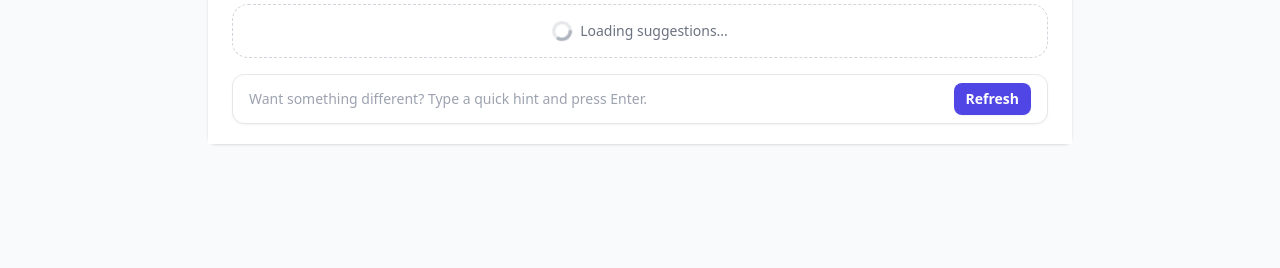
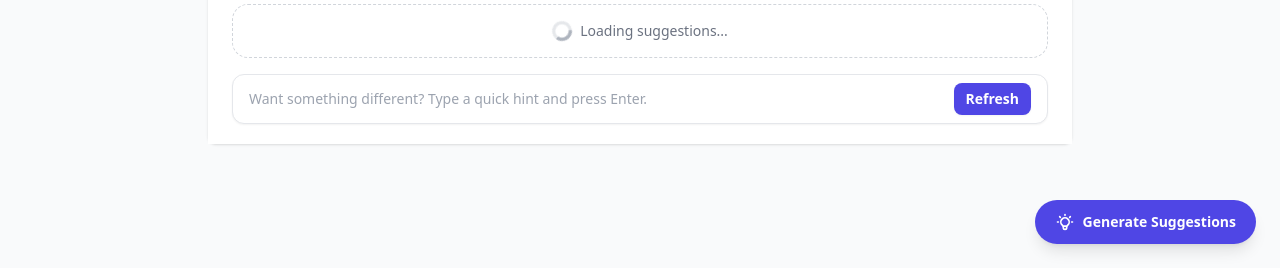
Before and after one commit to jskopek/forsee, a Django app: page /conversations/00000000-0000-0000-0000-000000000001/ in a window 1280 px wide. Shown: the part 532-800 px from the top of the page. Run offline with Django 5.2, Linux system fonts and the light colour scheme; a user stored in the database is signed in; tables that the repository leaves empty hold one stand-in row (values such as "Sample post"); some libraries are stand-ins or nearby versions.

Commit message:
Moving suggestion generation into a uh a new uh UI where you have to click to start generating

```diff
--- a/conversations/templates/conversations/conversation_detail.html
+++ b/conversations/templates/conversations/conversation_detail.html
@@ -36,16 +36,7 @@
                 {% include "conversations/partials/message_list.html" with conversation=conversation messages=messages %}
             </div>
 
-            <div class="px-6 py-5 border-t border-gray-100 bg-white sticky bottom-0 z-10">
-                <div
-                    x-data="{ isSubmitting: false }"
-                    x-on:htmx:beforeRequest="isSubmitting = true"
-                    x-on:htmx:afterRequest="isSubmitting = false"
-                    x-on:message-sent.window="isSubmitting = false"
-                >
-                    {% include "conversations/partials/suggestion_panel.html" with conversation=conversation suggestions=suggestions suggestion_hint=suggestion_hint %}
-                </div>
-            </div>
+            {% include "conversations/partials/suggestion_panel.html" with conversation=conversation suggestions=suggestions suggestion_hint=suggestion_hint %}
         </div>
 
         <div
--- a/conversations/templates/conversations/partials/suggestion_panel.html
+++ b/conversations/templates/conversations/partials/suggestion_panel.html
@@ -1,13 +1,9 @@
+<div id="conversation-suggestion-wrapper" x-data="{ showSuggestions: {{ suggestions|length|yesno:'true,false' }}, isSubmitting: false }" x-on:htmx:beforeRequest="isSubmitting = true" x-on:htmx:afterRequest="isSubmitting = false; showSuggestions = true" x-on:message-sent.window="isSubmitting = false">
+    <div class="px-6 py-5 border-t border-gray-100 bg-white sticky bottom-0 z-10" x-show="showSuggestions" x-transition>
         <div
             id="conversation-suggestion-panel"
             class="space-y-4"
             data-chat-suggestion-panel
-    {% if not suggestions %}
-    hx-post="{% url 'conversations:suggestions' conversation.pk %}"
-    hx-trigger="load"
-    hx-swap="outerHTML"
-    hx-headers='{"X-CSRFToken": "{{ csrf_token }}"}'
-    {% endif %}
         >
             <div class="space-y-3">
                 {% for suggestion in suggestions %}
@@ -46,7 +42,7 @@
             <form
                 method="post"
                 hx-post="{% url 'conversations:suggestions' conversation.pk %}"
-        hx-target="#conversation-suggestion-panel"
+                hx-target="#conversation-suggestion-wrapper"
                 hx-swap="outerHTML"
                 hx-trigger="submit, message-sent from:window"
                 hx-headers='{"X-Requested-With": "XMLHttpRequest"}'
@@ -73,3 +69,39 @@
                 </button>
             </form>
         </div>
+    </div>
+
+    <!-- Generate Suggestions Button -->
+    {% if not suggestions %}
+    <button
+        type="button"
+        x-show="!showSuggestions"
+        x-transition
+        hx-post="{% url 'conversations:suggestions' conversation.pk %}"
+        hx-target="#conversation-suggestion-wrapper"
+        hx-swap="outerHTML"
+        hx-trigger="click"
+        hx-headers='{"X-CSRFToken": "{{ csrf_token }}"}'
+        class="fixed bottom-6 right-6 inline-flex items-center gap-2 rounded-full bg-indigo-600 px-5 py-3 text-sm font-semibold text-white shadow-lg hover:bg-indigo-700 focus:outline-none focus:ring-2 focus:ring-indigo-500 focus:ring-offset-2 transition z-50"
+        aria-label="Generate suggestions"
+    >
+        <svg class="h-5 w-5" fill="none" stroke="currentColor" viewBox="0 0 24 24" xmlns="http://www.w3.org/2000/svg">
+            <path stroke-linecap="round" stroke-linejoin="round" stroke-width="2" d="M9.663 17h4.673M12 3v1m6.364 1.636l-.707.707M21 12h-1M4 12H3m3.343-5.657l-.707-.707m2.828 9.9a5 5 0 117.072 0l-.548.547A3.374 3.374 0 0014 18.469V19a2 2 0 11-4 0v-.531c0-.895-.356-1.754-.988-2.386l-.548-.547z"></path>
+        </svg>
+        Generate Suggestions
+    </button>
+    {% else %}
+    <button
+        type="button"
+        x-show="!showSuggestions"
+        x-transition
+        class="fixed bottom-6 right-6 inline-flex items-center gap-2 rounded-full bg-indigo-600 px-5 py-3 text-sm font-semibold text-white shadow-lg hover:bg-indigo-700 focus:outline-none focus:ring-2 focus:ring-indigo-500 focus:ring-offset-2 transition z-50"
+        aria-label="Generate suggestions"
+    >
+        <svg class="h-5 w-5" fill="none" stroke="currentColor" viewBox="0 0 24 24" xmlns="http://www.w3.org/2000/svg">
+            <path stroke-linecap="round" stroke-linejoin="round" stroke-width="2" d="M9.663 17h4.673M12 3v1m6.364 1.636l-.707.707M21 12h-1M4 12H3m3.343-5.657l-.707-.707m2.828 9.9a5 5 0 117.072 0l-.548.547A3.374 3.374 0 0014 18.469V19a2 2 0 11-4 0v-.531c0-.895-.356-1.754-.988-2.386l-.548-.547z"></path>
+        </svg>
+        Generate Suggestions
+    </button>
+    {% endif %}
+</div>
```
Lines whose indentation alone changed are shown as unchanged.
